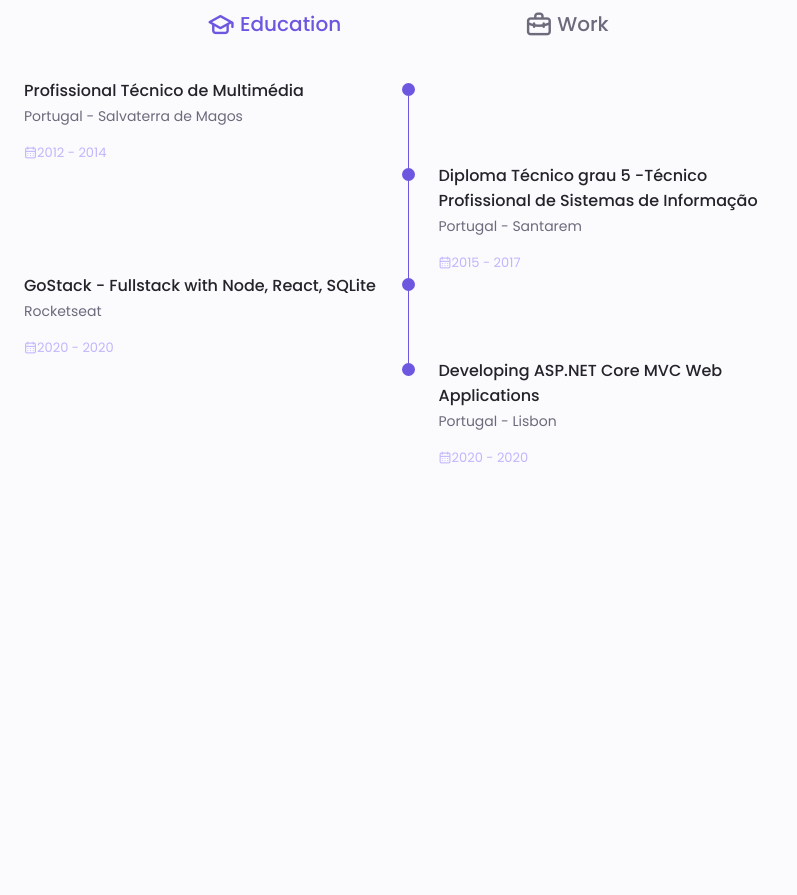
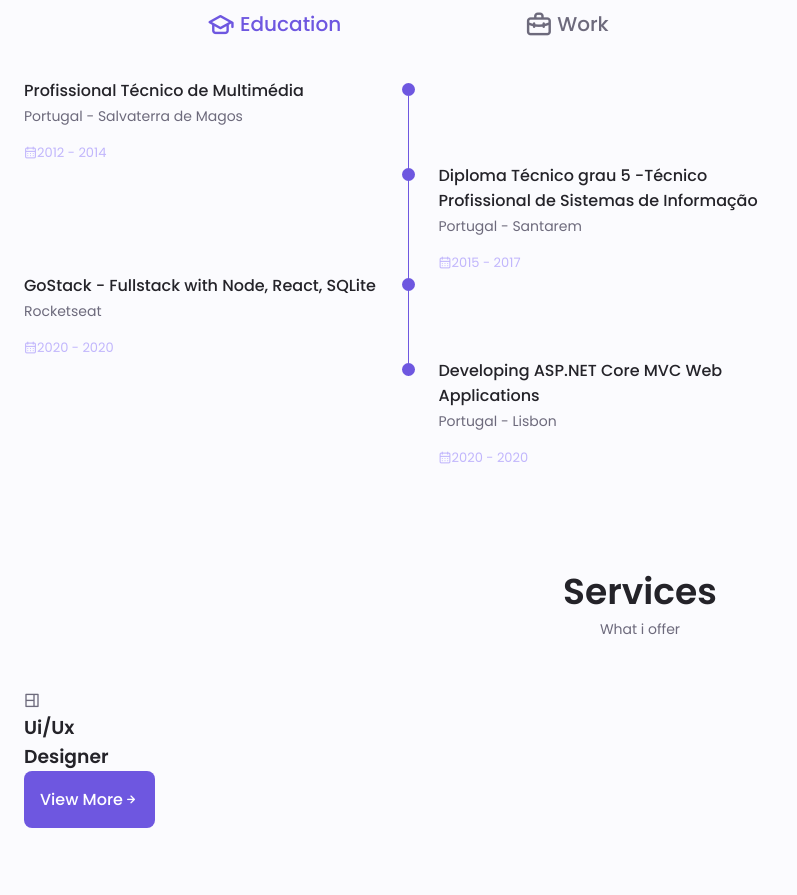
Before and after one commit to CaioGitDev/Porfolio-pure-HTML, a plain HTML site: page index.html in a window 1280 px wide. Shown: the part 2171-3066 px from the top of the page, without its empty margins (0-797 px from the left). Before the commit the page ends 2751 px from the top, so only its background shows below. Drawn offline with nearby package versions, Linux system fonts and the light colour scheme.

Commit message:
feat: init services section

```diff
--- a/index.html
+++ b/index.html
@@ -374,7 +374,27 @@
       </div>
     </section>
 
-    <!-- ABOUT  -->
+    <!-- SERVICES  -->
+    <section class="services section" id="services">
+      <h2 class="section__title">Services</h2>
+      <span class="section__subtitle">What i offer</span>
+
+      <div class="services__container container grid">
+        <!-- SERVICES 1 -->
+        <div class="services__content">
+          <div>
+            <i class="uil uil-web-grid services__icon"></i>
+            <h3 class="service__title">Ui/Ux <br> Designer</h3>
+          </div>
+
+          <span class="button button--flex button--small button--link services__button">
+            View More
+            <i class="uil uil-arrow-right"></i>
+          </span>
+        </div>
+      </div>
+    </section>
+
   </main>
   <!-- ########################### FOOTER ################################ -->
   <!-- ########################### SCROLL TOP ################################ -->
```
